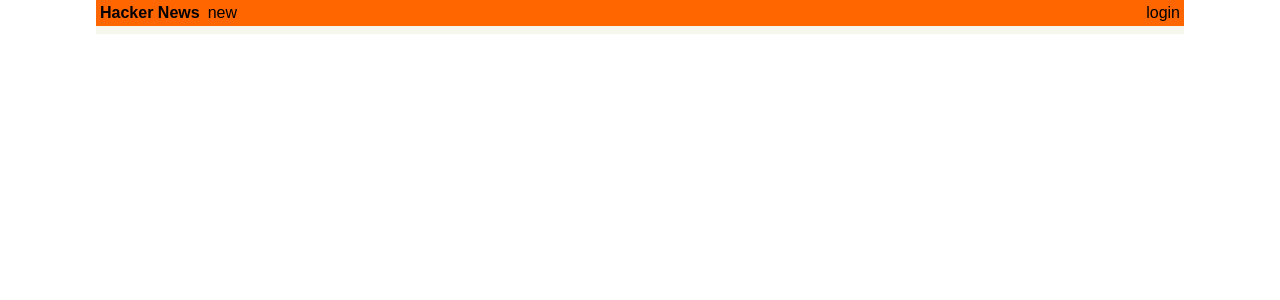
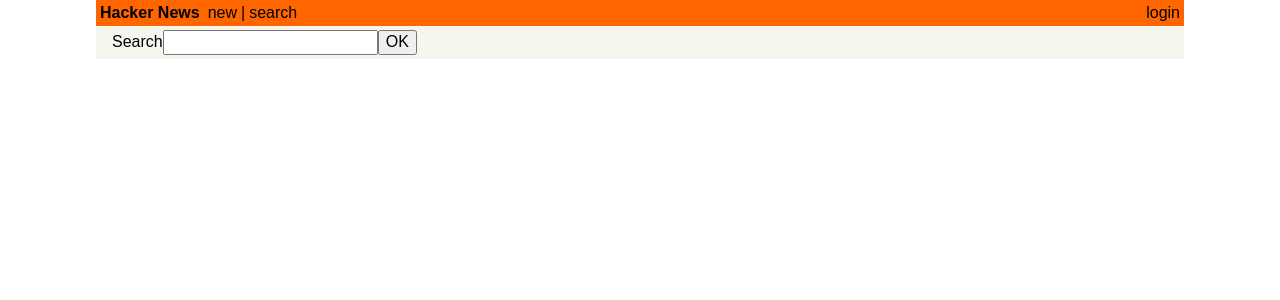
Before and after one commit to smyhk/hackernews-clone-client, a React (Create React App) app: page /search in a window 1280 px wide. Shown: the top 300 px of the page. Built offline with nearby package versions, Linux system fonts and the light colour scheme.

Commit message:
Implement search filtering

```diff
--- a/src/components/App.js
+++ b/src/components/App.js
@@ -6,6 +6,7 @@
 import CreateLink from './CreateLink';
 import Header from './Header';
 import Login from './Login';
+import Search from './Search';
 
 class App extends Component {
   render() {
@@ -17,6 +18,7 @@
             <Route exact path="/" component={LinkList} />
             <Route exact path="/create" component={CreateLink} />
             <Route exact path="/login" component={Login} />
+            <Route exact path="/search" component={Search} />
           </Switch>
         </div>
       </div>
--- a/src/components/Header.js
+++ b/src/components/Header.js
@@ -11,6 +11,10 @@
           <div className="fw7 mr1">Hacker News</div>
           <Link to="/" className="ml1 no-underline black">
             new
+          </Link>
+          <div className="ml1">|</div>
+          <Link to="/search" className="ml1 no-underline black">
+            search
           </Link>
           {authToken && (
             <div className="flex">
--- /dev/null
+++ b/src/components/Search.js
@@ -0,0 +1,68 @@
+import React, { Component } from 'react';
+import { withApollo } from 'react-apollo';
+import gql from 'graphql-tag';
+import Link from './Link';
+
+const feedSearchQuery = gql`
+  query FeedSearchQuery($filter: String!) {
+    feed(filter: $filter) {
+      links {
+        id
+        url
+        description
+        createdAt
+        postedBy {
+          id
+          name
+        }
+        votes {
+          id
+          user {
+            id
+          }
+        }
+      }
+    }
+  }
+`
+
+class Search extends Component {
+  constructor(props) {
+    super(props);
+
+    this.state = {
+      links: [],
+      filter: ''
+    }
+  }
+
+  render() {
+    return (
+      <div>
+        <div>
+          Search
+          <input
+            type="text"
+            onChange={e => this.setState({ filter: e.target.value })}
+          />
+          <button onClick={() => this._executeSearch()}>OK</button>
+        </div>
+        {this.state.links.map((link, index) => (
+          <Link key={link.id} link={link} index={index} />
+        ))}
+      </div>
+    )
+  }
+
+  _executeSearch = async () => {
+    const { filter } = this.state;
+    const result = await this.props.client.query({
+      query: feedSearchQuery,
+      variables: { filter }
+    });
+    const links = result.data.feed.links;
+    this.setState({ links });
+  }
+}
+
+export default withApollo(Search);
```
